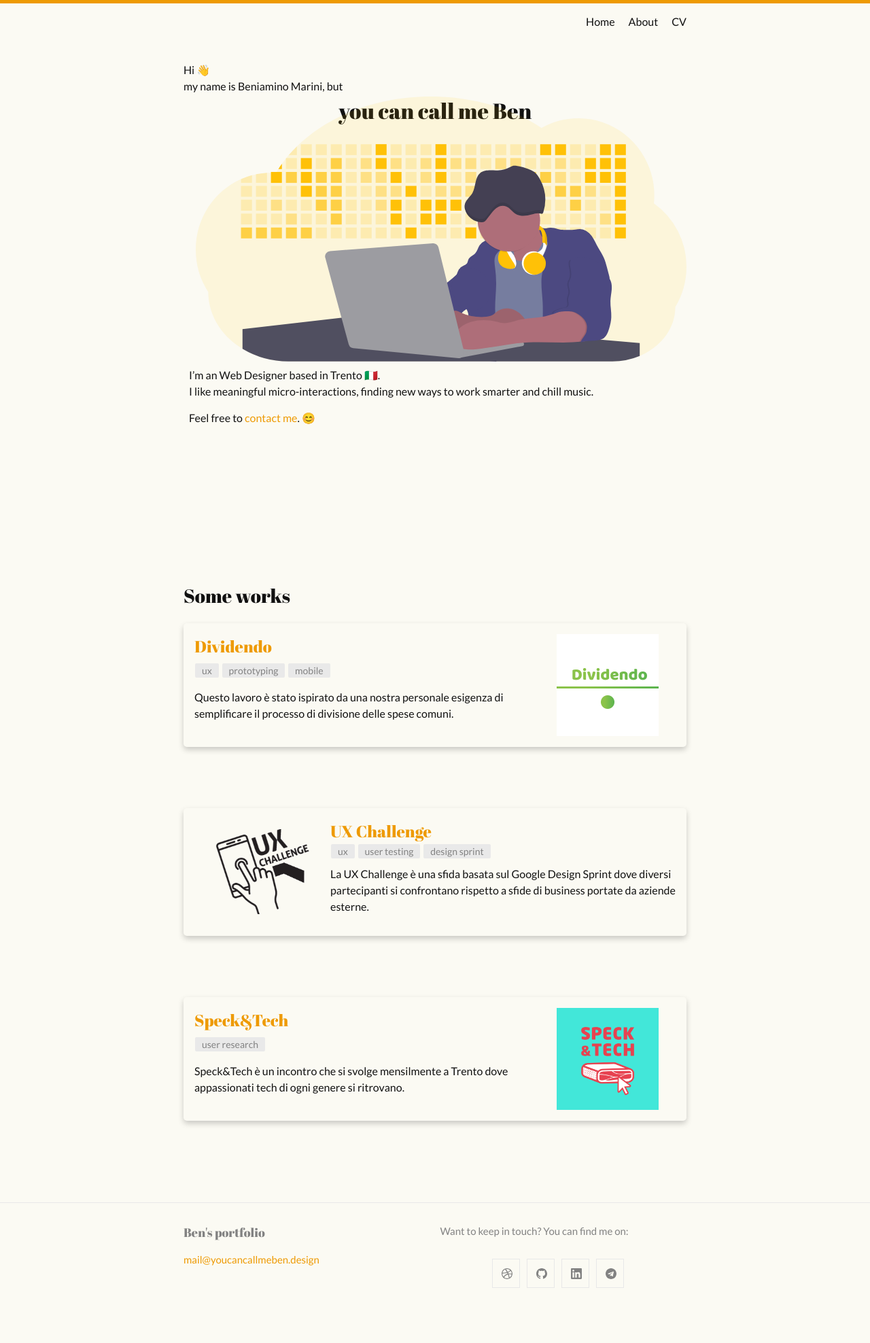
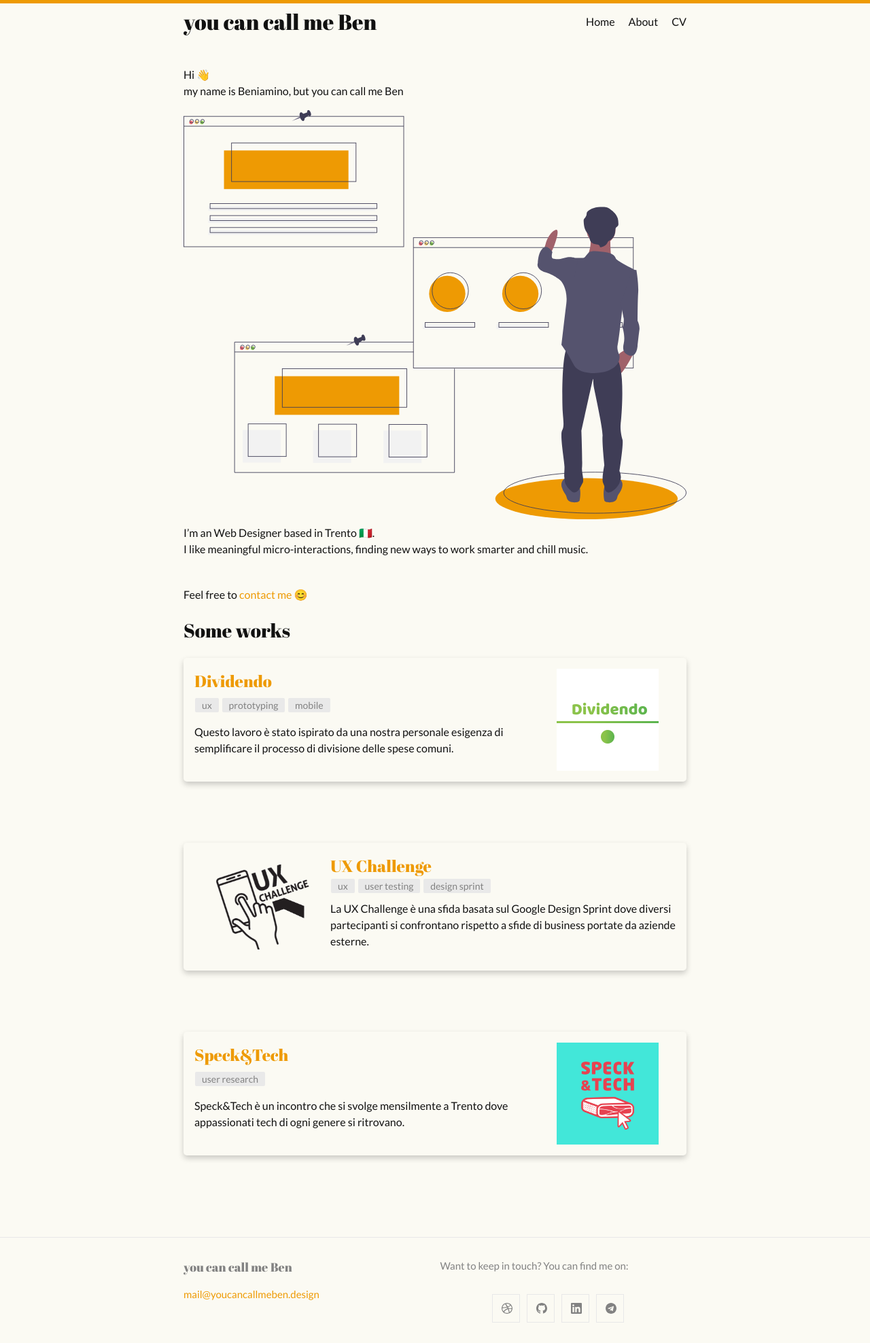
Before and after one commit to youcancallmeben/portfolio, a Jekyll site: the page built from index.md, in a window 1280 px wide. Shown: the whole page at 68% size. Built offline with Jekyll 4.4.1, drawn with Linux system fonts in a browser that asks for light colours; before the commit the page ends 1925 px from its top, so only the background shows below that.

Commit message:
grid in the onboarding, added senape as a main color

```diff
--- a/_config.yml
+++ b/_config.yml
@@ -13,7 +13,7 @@
 # you will see them accessed via {{ site.title }}, {{ site.email }}, and so on.
 # You can create any custom variable you would like, and they will be accessible
 # in the templates via {{ site.myvariable }}.
-title: Ben's portfolio
+title: you can call me Ben
 email: mail@youcancallmeben.design
 # description: >- # this means to ignore newlines until "baseurl:"
 #   Hi, my name is Beniamino Marini, but you can call me Ben.
--- a/_includes/header.html
+++ b/_includes/header.html
@@ -4,7 +4,7 @@
     {%- assign default_paths = site.pages | map: "path" -%}
     {%- assign page_paths = site.header_pages | default: default_paths -%}
     {%- assign titles_size = site.pages | map: 'title' | join: '' | size -%}
-    <!-- <a class="site-title" rel="author" href="{{ "/" | relative_url }}">{{ site.title | escape }}</a> -->
+    <a class="site-title" rel="author" href="{{ "/" | relative_url }}">{{ site.title | escape }}</a>
 
     {%- if titles_size > 0 -%}
       <nav class="site-nav">
--- a/_layouts/home.html
+++ b/_layouts/home.html
@@ -7,12 +7,11 @@
   <h1 class="page-heading">{{ page.title }}</h1>
   {%- endif -%}
 
-  <div id="landing">
-    <!-- <div id="whiteSpace"></div> -->
+  <div id="onboarding">
     <div id="intro">{{ page.intro }}</div>
-    <div id="big">{{ page.big}}</div>
     <div id="hero"> <img src="{{ site.baseurl }}/assets/svg/{{ page.svg }}" /> </div>
     <div id="introText">{{ content }}</div>
+    <div id="contactme">{{ page.contactme }}</div>
   </div>
 
   <div id="workSection">
@@ -23,8 +22,6 @@
       {%- for post in site.posts -%}
       <li class="works">
         <div class="card container{% cycle 'Odd', 'Even' %}">
-          <!-- {%- assign date_format = site.minima.date_format | default: "%b %-d, %Y" -%}
-            <span class="post-meta">{{ post.date | date: date_format }}</span> -->
 
           <div class="title">
             <h3>
--- a/_sass/minima/_layout.scss
+++ b/_sass/minima/_layout.scss
@@ -12,11 +12,15 @@
 }
 
 .site-title {
-  @include relative-font-size(1.625);
-  font-weight: 300;
-  letter-spacing: -1px;
+  @include relative-font-size(2);
+  font-weight: 400;
+  // letter-spacing: -1px;
   margin-bottom: 0;
   float: left;
+  font-family:'Abril Fatface', cursive;
+        // font-weight: 400; font-size: 2em;
+        // // position: relative;
+        // text-align: center;
 
   @include media-query($on-palm) {
     padding-right: 45px;
@@ -24,7 +28,7 @@
 
   &,
   &:visited {
-    color: $grey-color-dark;
+    color: #111;
   }
 }
 
--- a/_sass/minima/home.scss
+++ b/_sass/minima/home.scss
@@ -1,24 +1,30 @@
 
-#landing {
-    position: static;
-    height: calc(100vh - 120px - 1em);
+// #onboarding {
+//     position: static;
+//     height: calc(100vh - 120px - 1em);
 
-    #whiteSpace{
-        height: 20vh;
-    }
-    #big {
-        font-family:'Abril Fatface', cursive;
-        font-weight: 400; font-size: 2em;
-        // position: relative;
-        text-align: center;
-    }
+//     #whiteSpace{
+//         height: 20vh;
+//     }
+//     //
+
+//     #hero {
+//         margin: -5vh 0 0 2vh;
+//     }
+
+//     #introText {
+//         margin: 0.5em;
+//     }
+// }
+
+#onboarding {
+    display: grid;
+    grid-template-rows: 1fr auto 1fr 1fr;
+    grid-row-gap: 0.5em;
+    align-items: center;
 
     #hero {
-        margin: -5vh 0 0 2vh;
-    }
-
-    #introText {
-        margin: 0.5em;
+        place-self: center;
     }
 }
 
--- a/index.md
+++ b/index.md
@@ -5,13 +5,9 @@
 layout: home
 list_title: Some works
 svg: firstImage.svg
-intro: "Hi 👋 <br> my name is Beniamino Marini, but"
-big: you can call me Ben
-
+intro: "Hi 👋 <br> my name is Beniamino, but you can call me Ben"
+contactme: "Feel free to <a href=\"mailto:mail@youcancallmeben.design\">contact me</a>  😊"
 ---
-
 
 I'm an Web Designer based in Trento 🇮🇹.<br>
 I like meaningful micro-interactions, finding new ways to work smarter and chill music. <br>
-
-Feel free to [contact me](mailto:mail@youcancallmeben.design). 😊
```
Also changed, not shown: assets/svg/developerWorking.svg (added), assets/svg/firstImage.svg.
